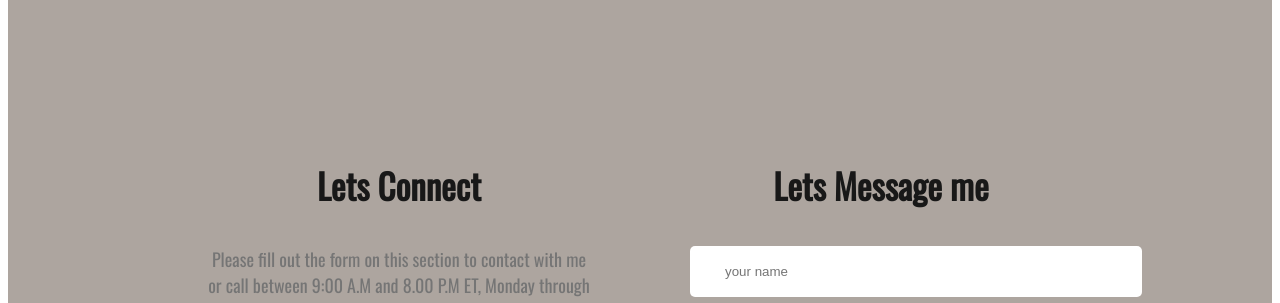
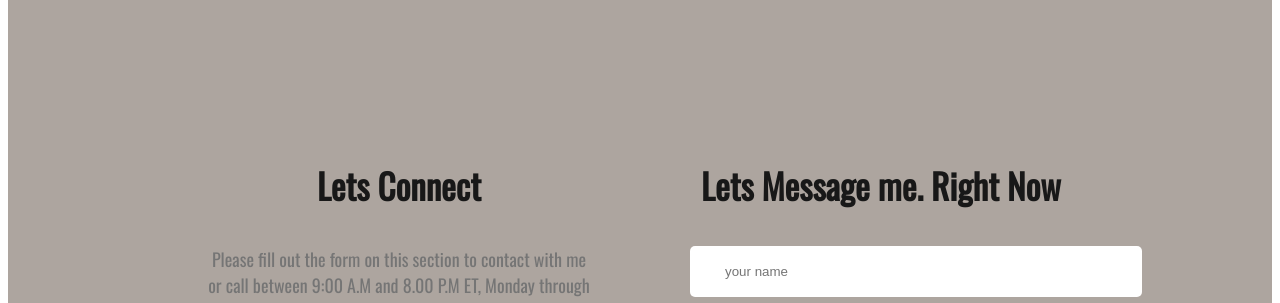
Before and after one commit to Julkarnayeen/mary-hardy, a plain HTML site: page index.html in a window 1280 px wide. Shown: the part 3252-3555 px from the top of the page. Drawn offline with nearby package versions, Linux system fonts and the light colour scheme.

Commit message:
right now added

```diff
--- a/index.html
+++ b/index.html
@@ -154,7 +154,7 @@
             </div>
         </div>
         <div class="footer-column">
-            <h3 class="section-title">Lets Message me</h3>
+            <h3 class="section-title">Lets Message me. Right Now</h3>
             <form class="contact" action="">
                 <input type="text" placeholder="your name">
                 <input type="text" placeholder="your email">
```
